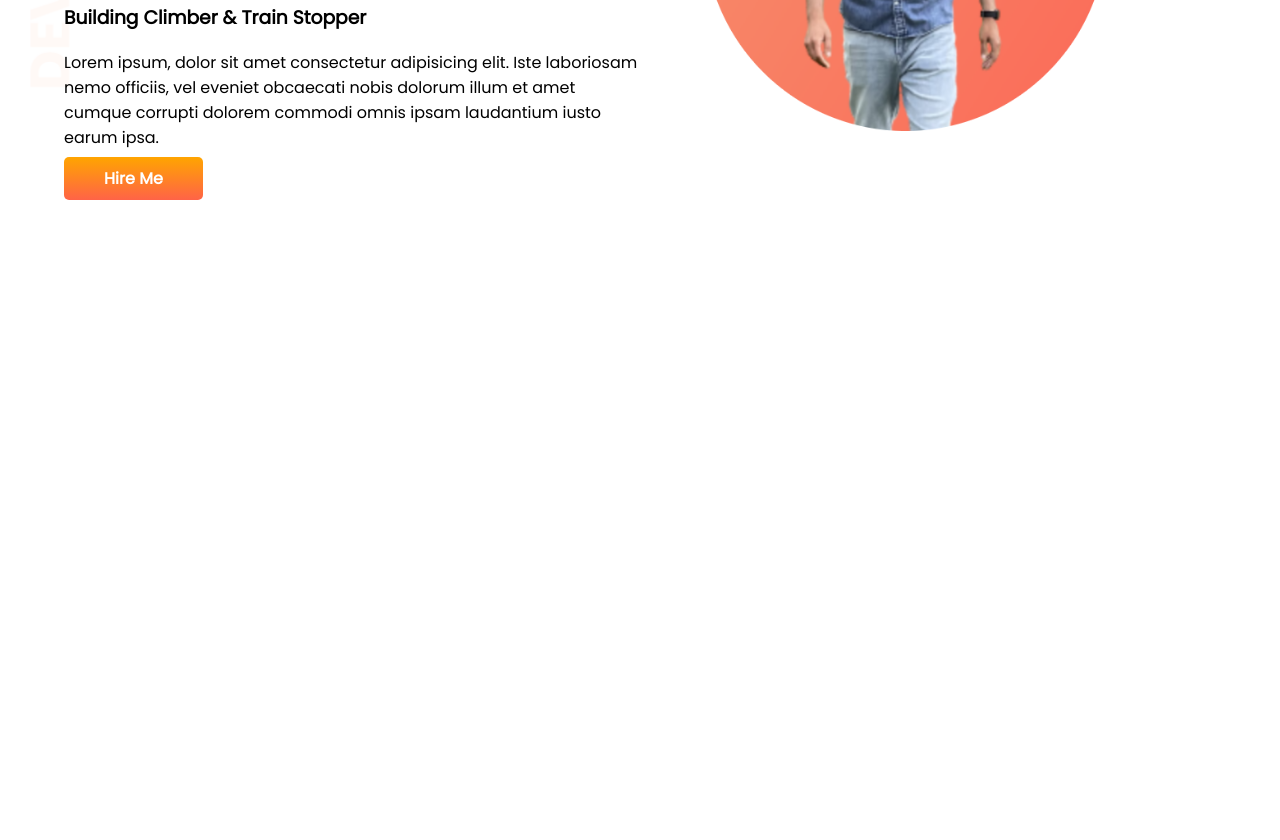
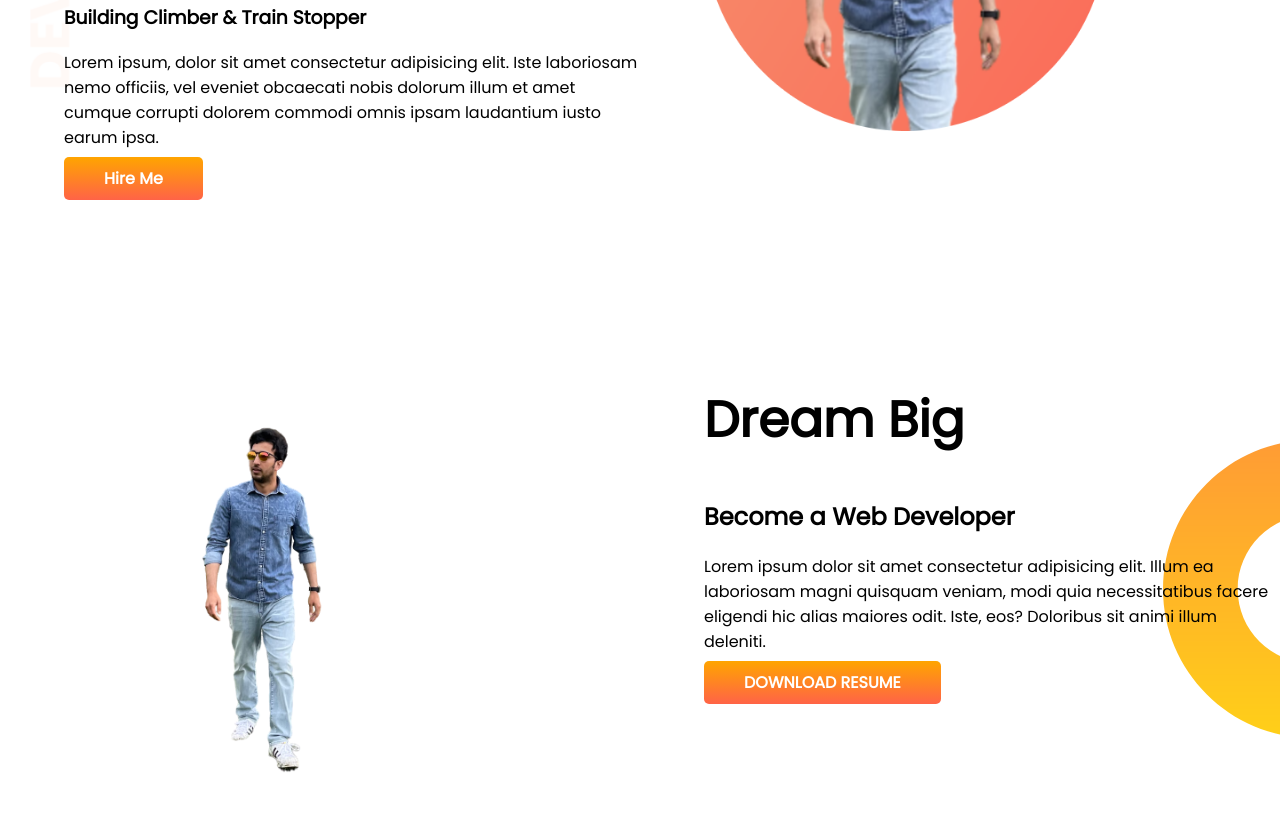
Before and after one commit to anamul-github/developer-portfolio, a plain HTML site: page index.html in a window 1280 px wide. Shown: the part 272-1112 px from the top of the page. Before the commit the page ends 800 px from the top, so only its background shows below. Drawn offline with Linux system fonts and the light colour scheme.

Commit message:
second-section

```diff
--- a/index.html
+++ b/index.html
@@ -32,6 +32,25 @@
             <img src="images/anamul.png" alt="my picture">
         </div>
     </section>
+
+    <section class="dream-big">
+        <div class="half-width">
+            <img src="images/IMG_7049-removebg-preview.png" alt="my-pic">
+        </div>
+
+        <div class="half-width">
+            <h1>Dream Big</h1>
+            <h2>Become a Web Developer</h2>
+            <p>Lorem ipsum dolor sit amet consectetur adipisicing elit.
+                Illum ea laboriosam magni quisquam veniam, modi quia
+                necessitatibus facere eligendi hic alias
+                maiores odit. Iste, eos? Doloribus sit
+                animi illum deleniti.
+            </p>
+            <a class="link-button" target="_blank" href="https://www.linkedin.com/in/anamul-hasan/">DOWNLOAD RESUME</a>
+        </div>
+
+    </section>
 </body>
 
 </html>
--- a/style.css
+++ b/style.css
@@ -13,6 +13,7 @@ h1 {
 
 section {
     display: flex;
+    margin-bottom: 150px;
 }
 
 .half-width {
@@ -37,3 +38,9 @@ section {
     background-image: url(images/top-banner.png);
     background-repeat: no-repeat;
 }
+
+.dream-big {
+    background-image: url(images/dream-bg.png);
+    background-repeat: no-repeat;
+    background-position: right;
+}
```
